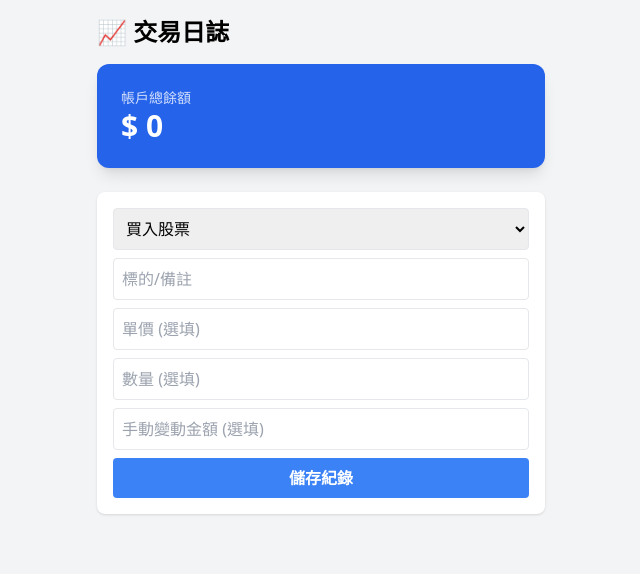
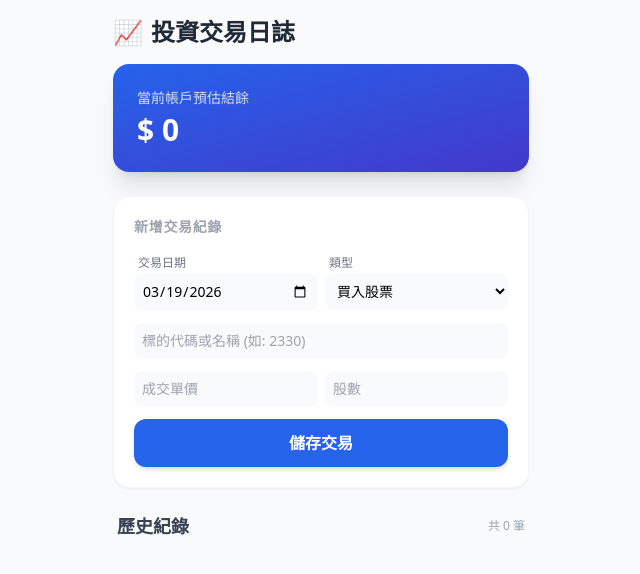
Before and after one commit to BennyJeng/my-stock-app, a plain HTML site: page index.html in a window 1280 px wide. Shown: the whole page, without its empty margins (319-959 px from the left). Drawn offline with nearby package versions, Linux system fonts and the light colour scheme.

Commit message:
Refactor index.html for improved UI and functionality

```diff
--- a/index.html
+++ b/index.html
@@ -3,80 +3,172 @@
 <head>
     <meta charset="UTF-8">
     <meta name="viewport" content="width=device-width, initial-scale=1.0">
-    <title>股票交易日誌</title>
+    <title>股票交易日誌 Pro</title>
     <meta name="apple-mobile-web-app-capable" content="yes">
-    <meta name="apple-mobile-web-app-status-bar-style" content="black">
+    <meta name="apple-mobile-web-app-status-bar-style" content="black-translucent">
     <script src="https://cdn.tailwindcss.com"></script>
+    <style>
+        body { -webkit-tap-highlight-color: transparent; }
+        .record-card { transition: transform 0.1s; }
+        .record-card:active { transform: scale(0.98); }
+    </style>
 </head>
-<body class="bg-gray-100 p-4">
-    <div id="app" class="max-w-md mx-auto">
-        <h1 class="text-2xl font-bold mb-4">📈 交易日誌</h1>
+<body class="bg-gray-50 min-h-screen pb-10">
+    <div id="app" class="max-w-md mx-auto p-4">
+        <h1 class="text-2xl font-bold text-gray-800 mb-4 flex items-center">
+            <span class="mr-2">📈</span> 投資交易日誌
+        </h1>
 
-        <div class="bg-blue-600 text-white p-6 rounded-xl mb-6 shadow-lg">
-            <p class="text-sm opacity-80">帳戶總餘額</p>
-            <h2 id="totalBalance" class="text-3xl font-bold">$ 0</h2>
+        <div class="bg-gradient-to-br from-blue-600 to-indigo-700 text-white p-6 rounded-2xl mb-6 shadow-xl">
+            <p class="text-sm opacity-80 font-medium">當前帳戶預估結餘</p>
+            <h2 id="totalBalance" class="text-3xl font-bold mt-1">$ 0</h2>
         </div>
 
-        <div class="bg-white p-4 rounded-lg shadow mb-6">
-            <select id="type" class="w-full mb-2 p-2 border rounded">
-                <option value="buy">買入股票</option>
-                <option value="sell">賣出股票</option>
-                <option value="in">存入現金</option>
-                <option value="out">提出現金</option>
-            </select>
-            <input type="text" id="symbol" placeholder="標的/備註" class="w-full mb-2 p-2 border rounded">
-            <input type="number" id="price" placeholder="單價 (選填)" class="w-full mb-2 p-2 border rounded">
-            <input type="number" id="qty" placeholder="數量 (選填)" class="w-full mb-2 p-2 border rounded">
-            <input type="number" id="amount" placeholder="手動變動金額 (選填)" class="w-full mb-2 p-2 border rounded">
-            <button onclick="addRecord()" class="w-full bg-blue-500 text-white p-2 rounded font-bold">儲存紀錄</button>
+        <div class="bg-white p-5 rounded-2xl shadow-sm border border-gray-100 mb-6">
+            <h3 class="text-sm font-bold text-gray-400 mb-3 uppercase tracking-wider">新增交易紀錄</h3>
+
+            <div class="grid grid-cols-2 gap-2 mb-3">
+                <div class="col-span-1">
+                    <label class="text-xs text-gray-500 ml-1">交易日期</label>
+                    <input type="date" id="date" class="w-full p-2 bg-gray-50 border-0 rounded-lg text-sm focus:ring-2 focus:ring-blue-500">
+                </div>
+                <div class="col-span-1">
+                    <label class="text-xs text-gray-500 ml-1">類型</label>
+                    <select id="type" class="w-full p-2 bg-gray-50 border-0 rounded-lg text-sm focus:ring-2 focus:ring-blue-500" onchange="toggleFields()">
+                        <option value="buy">買入股票</option>
+                        <option value="sell">賣出股票</option>
+                        <option value="in">存入現金</option>
+                        <option value="out">提出現金</option>
+                    </select>
+                </div>
+            </div>
+
+            <input type="text" id="symbol" placeholder="標的代碼或名稱 (如: 2330)" class="w-full mb-3 p-2 bg-gray-50 border-0 rounded-lg text-sm focus:ring-2 focus:ring-blue-500">
+
+            <div id="stockFields" class="grid grid-cols-2 gap-2 mb-3">
+                <input type="number" id="price" placeholder="成交單價" class="w-full p-2 bg-gray-50 border-0 rounded-lg text-sm focus:ring-2 focus:ring-blue-500">
+                <input type="number" id="qty" placeholder="股數" class="w-full p-2 bg-gray-50 border-0 rounded-lg text-sm focus:ring-2 focus:ring-blue-500">
+            </div>
+
+            <div id="cashField" class="hidden mb-3">
+                <input type="number" id="amount" placeholder="金額" class="w-full p-2 bg-gray-50 border-0 rounded-lg text-sm focus:ring-2 focus:ring-blue-500">
+            </div>
+
+            <button onclick="addRecord()" class="w-full bg-blue-600 hover:bg-blue-700 text-white py-3 rounded-xl font-bold shadow-md transition-all">
+                儲存交易
+            </button>
         </div>
 
-        <div id="recordList" class="space-y-3"></div>
+        <div class="flex justify-between items-center mb-3 px-1">
+            <h3 class="text-lg font-bold text-gray-700">歷史紀錄</h3>
+            <span id="recordCount" class="text-xs text-gray-400">共 0 筆</span>
+        </div>
+        <div id="recordList" class="space-y-3">
+            </div>
     </div>
 
     <script>
-        let records = JSON.parse(localStorage.getItem('stock_records') || '[]');
+        // 初始化日期為今天
+        document.getElementById('date').valueAsDate = new Date();
+
+        // 從本地存儲讀取資料
+        let records = JSON.parse(localStorage.getItem('my_trading_v2') || '[]');
+
+        function toggleFields() {
+            const type = document.getElementById('type').value;
+            const stockFields = document.getElementById('stockFields');
+            const cashField = document.getElementById('cashField');
+
+            if (type.includes('buy') || type.includes('sell')) {
+                stockFields.classList.remove('hidden');
+                stockFields.classList.add('grid');
+                cashField.classList.add('hidden');
+            } else {
+                stockFields.classList.add('hidden');
+                stockFields.classList.remove('grid');
+                cashField.classList.remove('hidden');
+            }
+        }
 
         function updateUI() {
             const list = document.getElementById('recordList');
             const totalDisplay = document.getElementById('totalBalance');
+            const countDisplay = document.getElementById('recordCount');
             list.innerHTML = '';
-            let balance = 0;
+
+            // 排序：日期由新到舊，若日期相同則依索引排序
+            records.sort((a, b) => new Date(b.date) - new Date(a.date));
+
+            let currentBalance = 0;
+            // 重新計算總額 (依日期順序累加)
+            const calcRecords = [...records].sort((a, b) => new Date(a.date) - new Date(b.date));
+            calcRecords.forEach(r => currentBalance += r.change);
 
             records.forEach((r, index) => {
-                balance += r.change;
-                const item = document.createElement('div');
-                item.className = "bg-white p-3 rounded shadow-sm border-l-4 " + (r.change >= 0 ? 'border-green-500' : 'border-red-500');
-                item.innerHTML = `
-                    <div class="flex justify-between">
-                        <span class="font-bold">${r.symbol} (${r.type})</span>
-                        <span class="text-gray-500 text-sm">${r.date}</span>
+                const card = document.createElement('div');
+                card.className = "record-card bg-white p-4 rounded-2xl shadow-sm border-l-4 flex justify-between items-center " +
+                                (r.change >= 0 ? 'border-green-500' : 'border-red-500');
+
+                const typeText = { 'buy': '買入', 'sell': '賣出', 'in': '入金', 'out': '出金' }[r.type];
+
+                card.innerHTML = `
+                    <div class="flex-1">
+                        <div class="flex items-center mb-1">
+                            <span class="text-xs font-bold px-2 py-0.5 rounded mr-2 ${r.change >= 0 ? 'bg-green-100 text-green-700' : 'bg-red-100 text-red-700'}">${typeText}</span>
+                            <span class="font-bold text-gray-800">${r.symbol || '現金往來'}</span>
+                        </div>
+                        <div class="text-xs text-gray-400">${r.date}</div>
+                        <div class="text-sm font-medium mt-1 text-gray-600">
+                            ${r.qty > 0 ? `${r.qty}股 @ ${r.price}` : ''}
+                            變動: <span class="${r.change >= 0 ? 'text-green-600' : 'text-red-600'}">${r.change.toLocaleString()}</span>
+                        </div>
                     </div>
-                    <div class="text-sm text-gray-600">變動: ${r.change} | 餘額: ${balance}</div>
+                    <button onclick="deleteRecord(${index})" class="ml-4 p-2 text-gray-300 hover:text-red-500 transition-colors">
+                        <svg xmlns="http://www.w3.org/2000/svg" class="h-5 w-5" fill="none" viewBox="0 0 24 24" stroke="currentColor">
+                            <path stroke-linecap="round" stroke-linejoin="round" stroke-width="2" d="M19 7l-.867 12.142A2 2 0 0116.138 21H7.862a2 2 0 01-1.995-1.858L5 7m5 4v6m4-6v6m1-10V4a1 1 0 00-1-1h-4a1 1 0 00-1 1v3M4 7h16" />
+                        </svg>
+                    </button>
                 `;
-                list.prepend(item);
+                list.appendChild(card);
             });
-            totalDisplay.innerText = '$ ' + balance.toLocaleString();
-            localStorage.setItem('stock_records', JSON.stringify(records));
+
+            totalDisplay.innerText = '$ ' + currentBalance.toLocaleString();
+            countDisplay.innerText = `共 ${records.length} 筆`;
+            localStorage.setItem('my_trading_v2', JSON.stringify(records));
         }
 
         function addRecord() {
+            const date = document.getElementById('date').value;
             const type = document.getElementById('type').value;
             const symbol = document.getElementById('symbol').value;
             const price = parseFloat(document.getElementById('price').value) || 0;
             const qty = parseInt(document.getElementById('qty').value) || 0;
             let change = parseFloat(document.getElementById('amount').value) || 0;
 
+            if (!date) { alert('請選擇日期'); return; }
+
             if (type === 'buy') change = -(price * qty);
             else if (type === 'sell') change = (price * qty);
             else if (type === 'out') change = -Math.abs(change);
 
-            records.push({
-                date: new Date().toLocaleDateString(),
-                type, symbol, change
-            });
+            records.push({ date, type, symbol, price, qty, change });
+
+            // 清空輸入
+            document.getElementById('symbol').value = '';
+            document.getElementById('price').value = '';
+            document.getElementById('qty').value = '';
+            document.getElementById('amount').value = '';
+
             updateUI();
         }
+
+        function deleteRecord(index) {
+            if (confirm('確定要刪除這筆紀錄嗎？')) {
+                records.splice(index, 1);
+                updateUI();
+            }
+        }
+
         updateUI();
     </script>
 </body>
```
